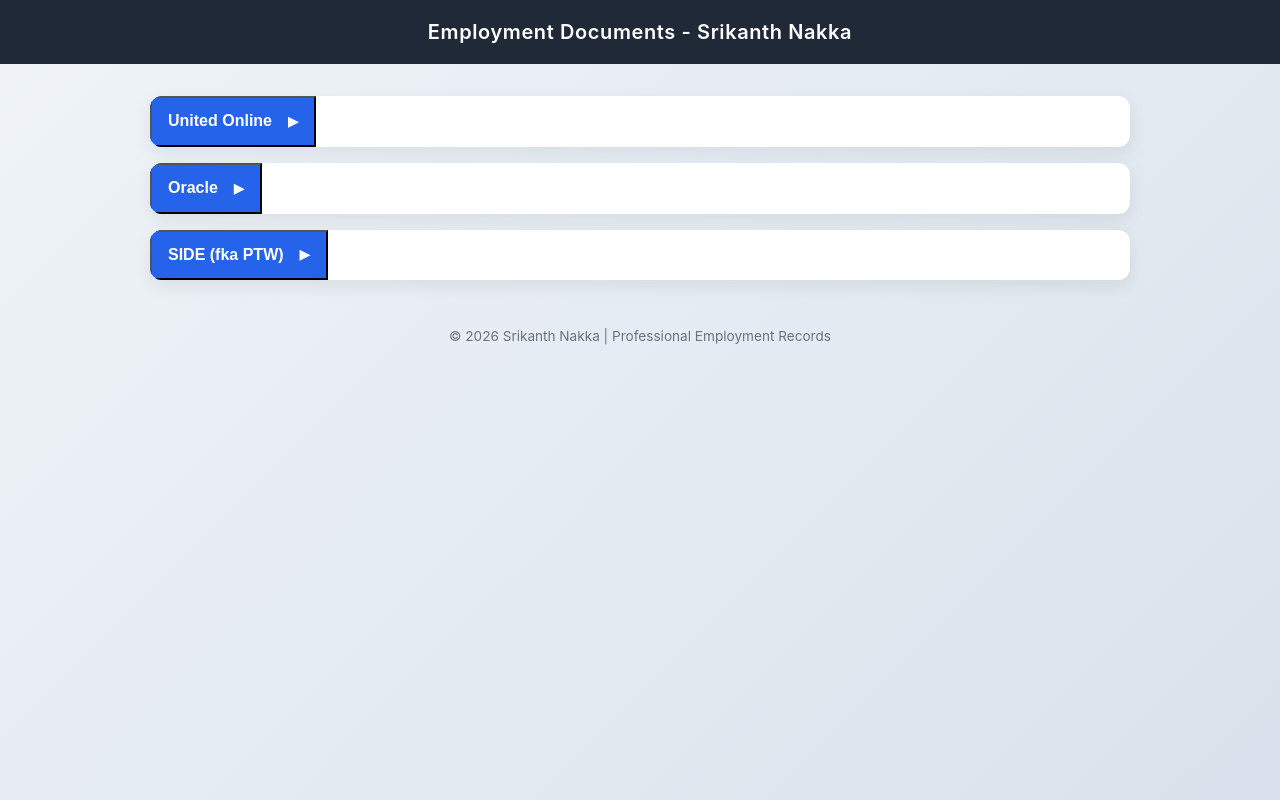
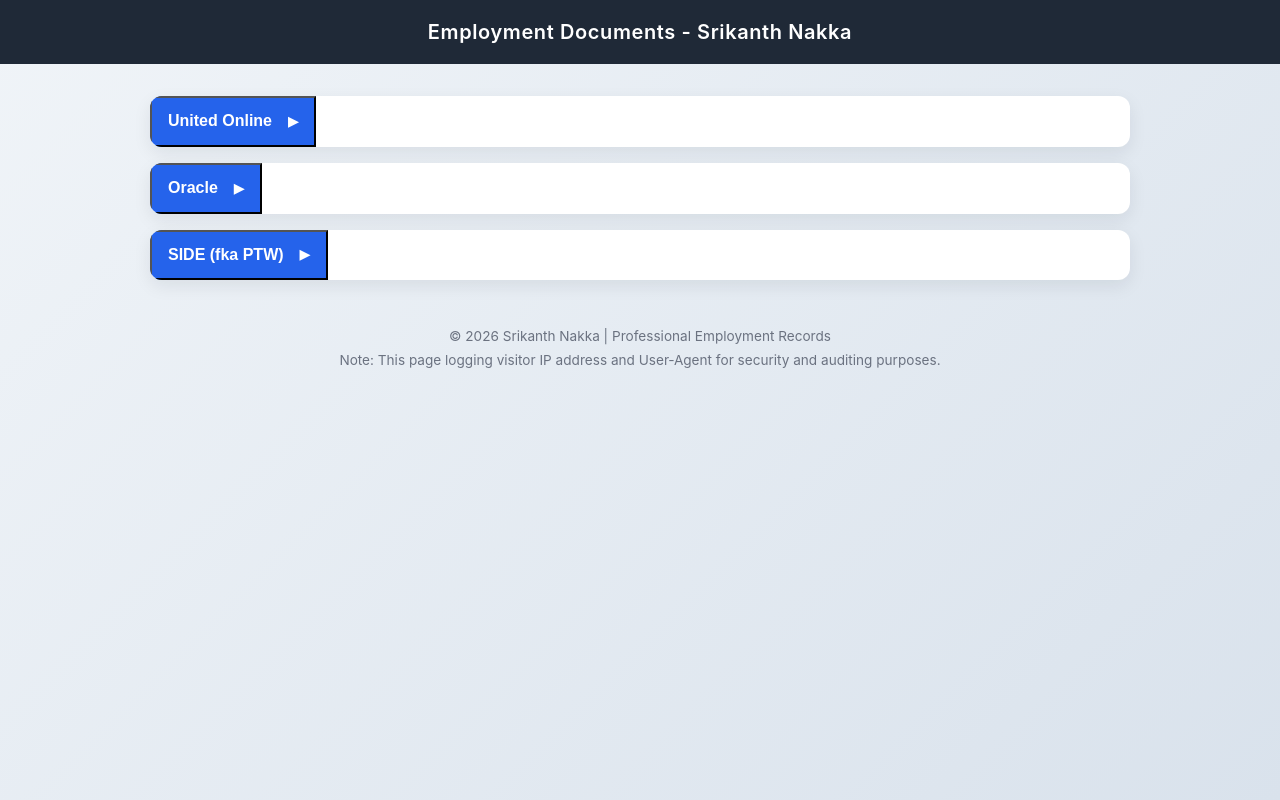
Before and after one commit to sreegithub89/employment-documents, a plain HTML site: page index.html in a window 1280 px wide. Drawn offline with Linux system fonts and the light colour scheme; no server answers.

Commit message:
Update footer with security note
Added a note about logging visitor IP address and User-Agent for security.

```diff
--- a/index.html
+++ b/index.html
@@ -83,8 +83,11 @@
   }
 })();
 </script>
-  <footer>© 2026 Srikanth Nakka | Professional Employment Records</footer>
-
+  <footer>© 2026 Srikanth Nakka | Professional Employment Records
+  <p style="font-size:0.85rem; color:#6b7280; margin-top:0.5rem;">
+    Note: This page logging visitor IP address and User‑Agent for security and auditing purposes.
+  </p>
+  </footer>
   <script>
     (function () {
       const DROPBOX_URL = 'https://www.dropbox.com/scl/fo/apr6wnbdtmswyhy9j3uz7/ADzg-scucDUbcU0Ra2j4z64?rlkey=pi1yt7ts5upumqusez0mlolhh&st=himcj12f&dl=0';
```
